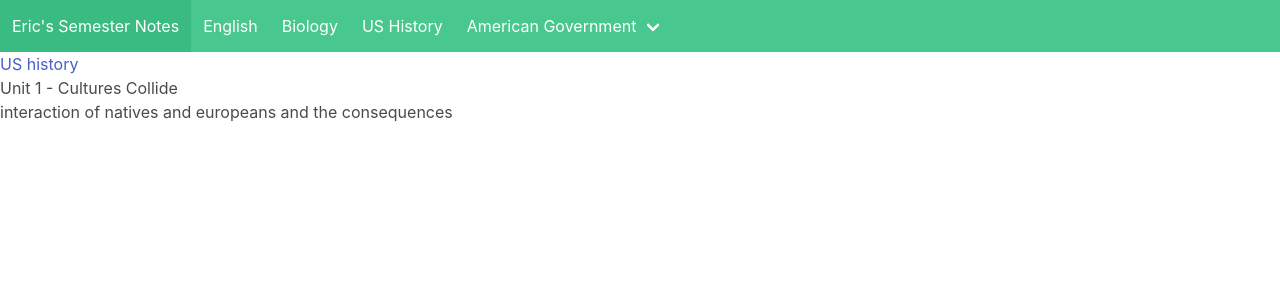
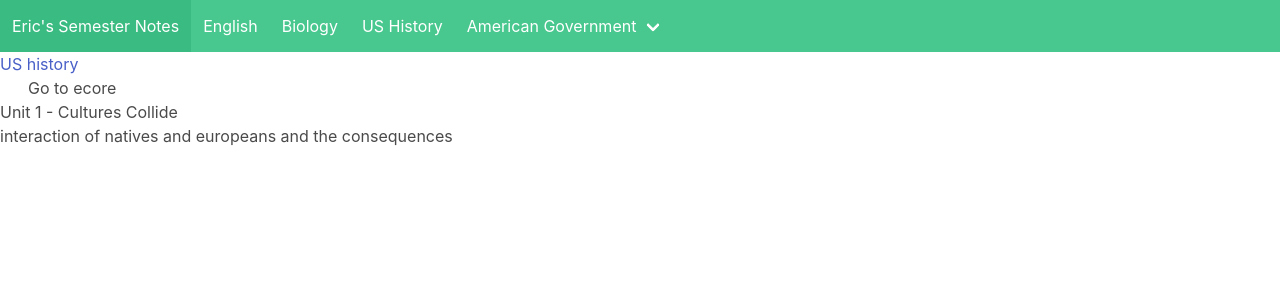
Before and after one commit to ericcnguyen04/semester-1, a React (Create React App) app: page /us-history in a window 1280 px wide. Shown: the top 300 px of the page. Built offline with nearby package versions, Linux system fonts and the light colour scheme.

Commit message:
adding style

```diff
--- a/src/Components/US-history.jsx
+++ b/src/Components/US-history.jsx
@@ -1,5 +1,8 @@
+import '../App.css'
+import 'bulma/css/bulma.min.css';
+
 import Navbar from "./partials/Navbar"
-import '../App.css'
+
 export default function English () {
     return (
         <div>
@@ -7,6 +10,12 @@ export default function English () {
             <h1>
                 <a href='https://go.view.usg.edu/d2l/home/2928804' target="_blank">US history</a>
             </h1>
+            <span class="icon-text">
+                <span class="icon">
+                    <i class="fas fa-home"></i>
+                </span>
+                <span>Go to ecore</span>
+            </span>
             <div>
                 <h2>Unit 1 - Cultures Collide</h2>
                 <h3>interaction of natives and europeans and the consequences</h3>
```
